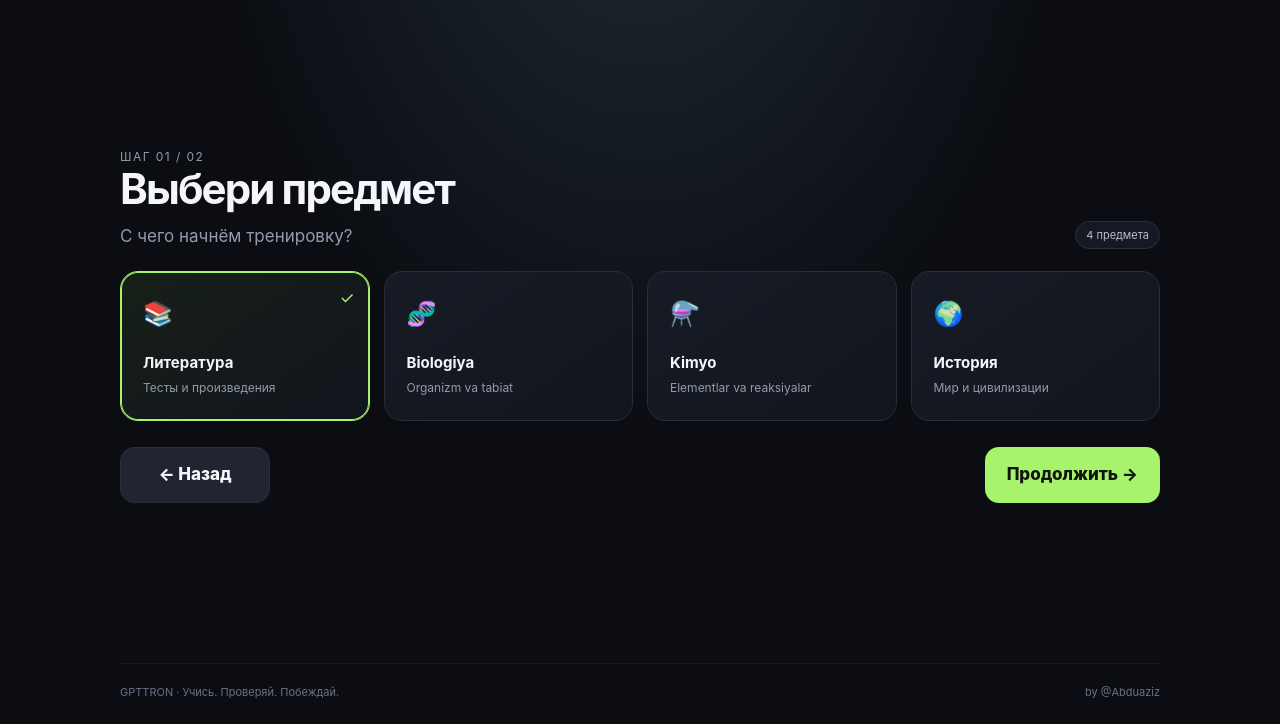
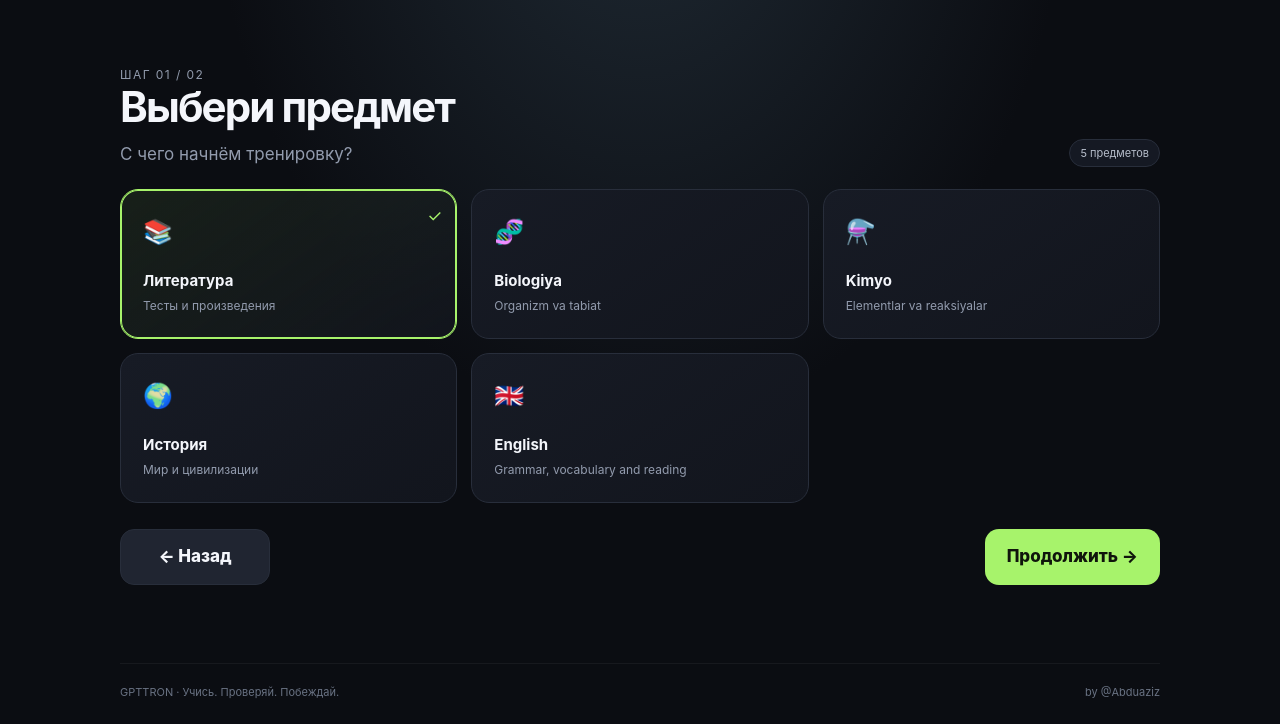
Before and after one commit to abduazizalimov99-alt/GPTTRON, a Flask app: page / in a window 1280 px wide, after a click that opens the changed part. Shown: the part 76-800 px from the top of the page. Run offline with Flask 3, Linux system fonts and the light colour scheme.

Commit message:
Update subjects section to include English

```diff
--- a/templates/index.html
+++ b/templates/index.html
@@ -33,7 +33,12 @@ h2{font-size:clamp(26px,6.5vw,42px);letter-spacing:-.045em;line-height:1.1;margi
 .btn.secondary{background:#202531;color:var(--text);border:1px solid var(--line)}.btn.full{width:100%}
 .section-head{display:flex;align-items:flex-end;justify-content:space-between;gap:16px;margin-bottom:20px}
 .step{font-size:12px;color:var(--muted);letter-spacing:.12em;text-transform:uppercase}
-.subjects{display:grid;grid-template-columns:repeat(4,1fr);gap:var(--gap);margin:22px 0 26px}
+.subjects {
+    display: grid;
+    grid-template-columns: repeat(3, minmax(0, 1fr));
+    gap: var(--gap);
+    margin: 22px 0 26px;
+}
 .subject{position:relative;text-align:left;min-height:clamp(120px,22vw,150px);padding:var(--pad);border:1px solid var(--line);background:linear-gradient(145deg,var(--panel2),var(--panel));border-radius:18px;color:var(--text);transition:.2s}
 .subject.selected{border-color:var(--accent);box-shadow:inset 0 0 0 1px var(--accent);background:linear-gradient(145deg,#a7f36b15,var(--panel))}
 .subject .emoji{font-size:24px;margin-bottom:clamp(8px,3vw,20px);display:block}.subject strong{display:block;font-size:15px}.subject small{display:block;color:var(--muted);font-size:12px;margin-top:5px}
@@ -147,12 +152,13 @@ textarea:focus{border-color:var(--accent)}textarea::placeholder{color:#6f7889}
 </section>
 
 <section class="screen" id="subjects">
- <div class="section-head"><div><div class="step">Шаг 01 / 02</div><h2>Выбери предмет</h2><div style="color:var(--muted)">С чего начнём тренировку?</div></div><div class="pill">4 предмета</div></div>
+ <div class="section-head"><div><div class="step">Шаг 01 / 02</div><h2>Выбери предмет</h2><div style="color:var(--muted)">С чего начнём тренировку?</div></div><div class="pill">5 предметов</div></div>
  <div class="subjects">
   <button class="subject selected" data-subject="literature" onclick="chooseSubject(this)"><span class="checkmark">✓</span><span class="emoji">📚</span><strong>Литература</strong><small>Тесты и произведения</small></button>
   <button class="subject" data-subject="biology" onclick="chooseSubject(this)"><span class="checkmark">✓</span><span class="emoji">🧬</span><strong>Biologiya</strong><small>Organizm va tabiat</small></button>
   <button class="subject" data-subject="chemistry" onclick="chooseSubject(this)"><span class="checkmark">✓</span><span class="emoji">⚗️</span><strong>Kimyo</strong><small>Elementlar va reaksiyalar</small></button>
   <button class="subject" data-subject="history" onclick="chooseSubject(this)"><span class="checkmark">✓</span><span class="emoji">🌍</span><strong>История</strong><small>Мир и цивилизации</small></button>
+  <button class="subject" data-subject="english" onclick="chooseSubject(this)"><span class="checkmark">✓</span><span class="emoji">🇬🇧</span><strong>English</strong><small>Grammar, vocabulary and reading</small></button>
  </div>
  <div class="actions"><button class="btn secondary" onclick="go('welcome')">← Назад</button><button class="btn" onclick="go('mode')">Продолжить →</button></div>
 </section>
@@ -215,7 +221,7 @@ textarea:focus{border-color:var(--accent)}textarea::placeholder{color:#6f7889}
 <footer class="footer"><span>GPTTRON · Учись. Проверяй. Побеждай.</span><span>by @Abduaziz</span></footer>
 </div>
 <script>
-const LABELS={literature:'Литература',biology:'Biologiya',chemistry:'Kimyo',history:'История'};
+const LABELS={literature:'Литература',biology:'Biologiya',chemistry:'Kimyo',history:'История',english: 'English'};
 const reduceMotion=matchMedia('(prefers-reduced-motion: reduce)').matches;
 let subject='literature',
     questions=[],
```
